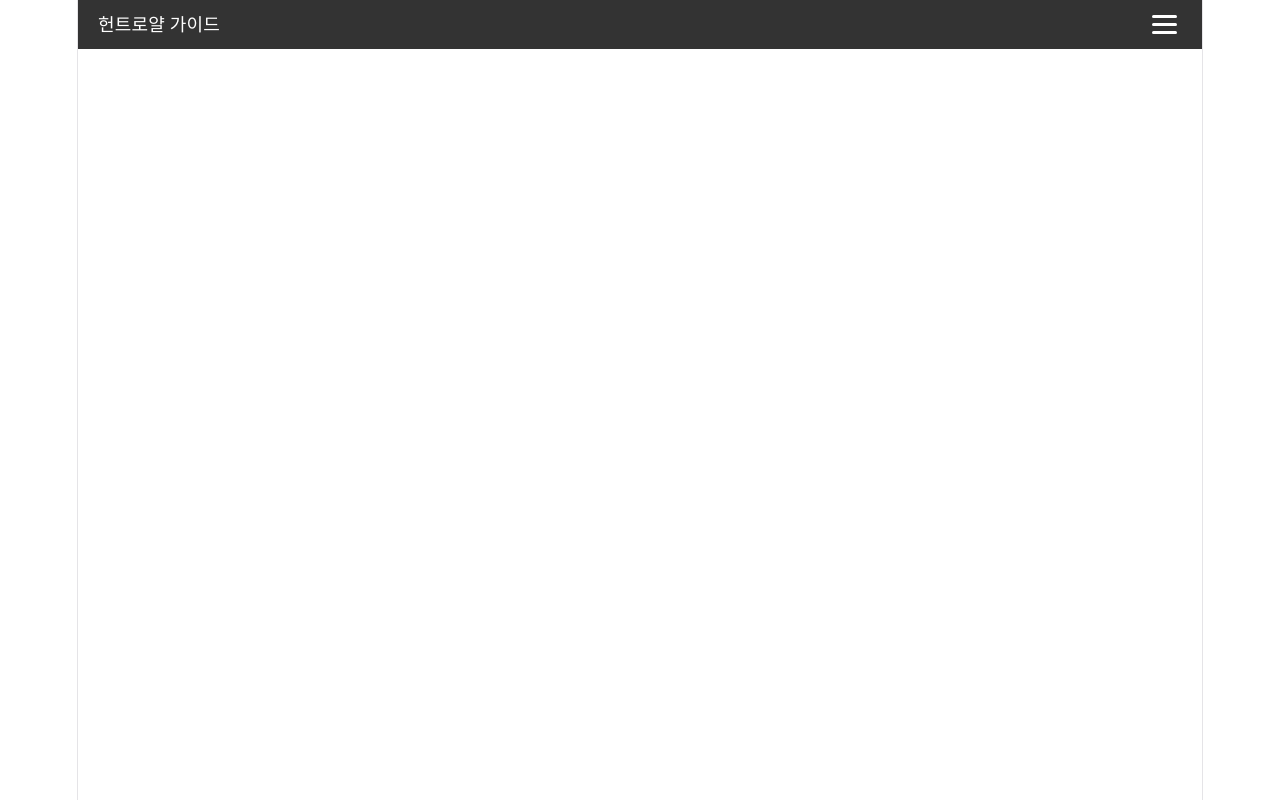
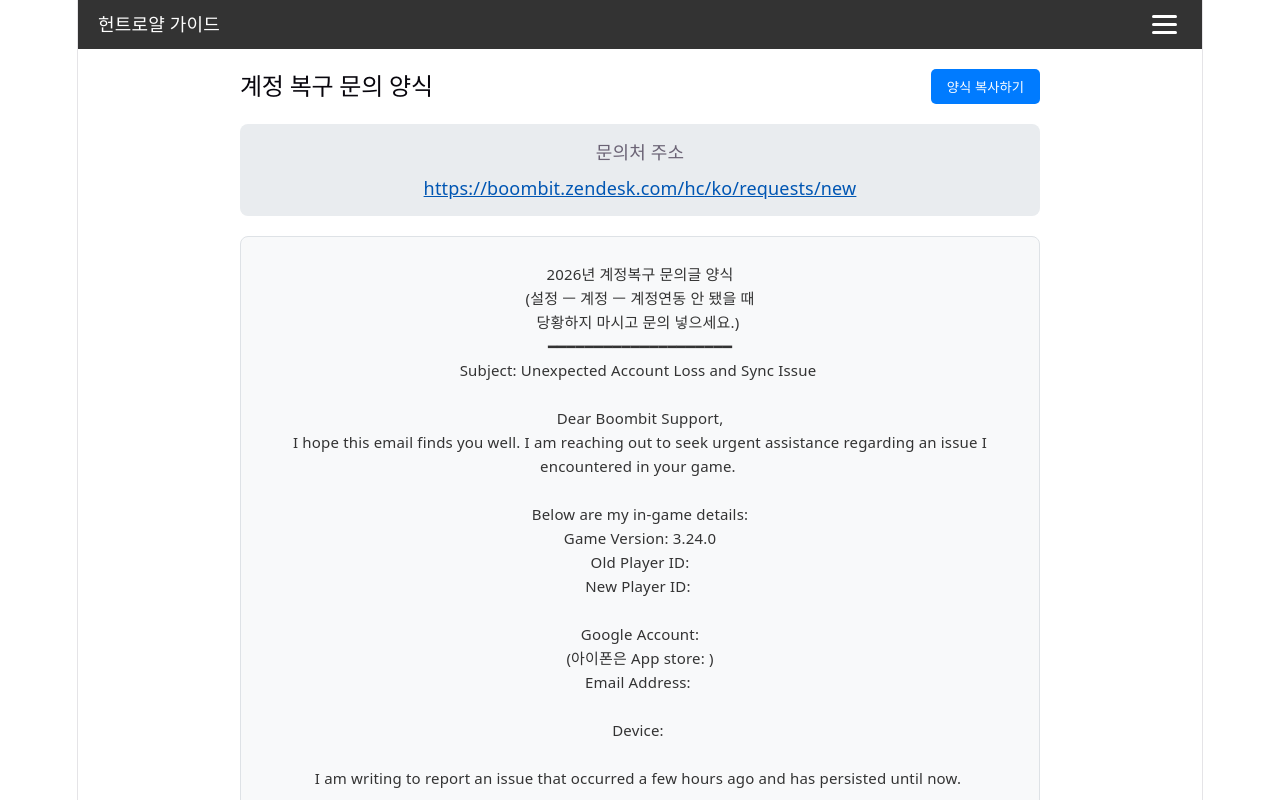
Before and after one commit to kimkk0720/hunt-royale-character, a React (Vite) app: page /support in a window 1280 px wide. Before the commit this address had no page. Shown: the top 800 px of the page. Built offline with nearby package versions, Linux system fonts and the light colour scheme.

Commit message:
feat: 복구 문의 게시판 생성

```diff
--- a/src/App.tsx
+++ b/src/App.tsx
@@ -12,7 +12,7 @@ export default function App() {
         <Routes>
           <Route path="/" element={<HomePage />} />
           <Route path="/item" element={<ItemPage />} />
-          <Route path="/supprot" element={<SupportPage />} />
+          <Route path="/support" element={<SupportPage />} />
         </Routes>
       </Layout>
     </Router>
--- /dev/null
+++ b/src/components/footer/SupportFooter.tsx
@@ -0,0 +1,17 @@
+// src/components/footer/SupportFooter.tsx
+export default function SupportFooter() {
+  return (
+    <footer style={{
+      marginTop: '40px',
+      padding: '20px',
+      textAlign: 'center',
+      borderTop: '1px solid #ddd',
+      color: '#888',
+      fontSize: '14px',
+      wordBreak: 'keep-all' // 모바일 줄바꿈 방지
+    }}>
+      <p>잘 모르시겠다면 아래 채팅방 들어오셔서 물어보셔도 됩니다.</p>
+      <p><a href={"https://open.kakao.com/o/gsoRc9Id"}>헌트로얄 던전 모임방</a></p>
+    </footer>
+  );
+}
--- a/src/components/footer/TierListFooter.tsx
+++ b/src/components/footer/TierListFooter.tsx
@@ -1,4 +1,4 @@
-// src/Footer.tsx
+// src/components/footer/TierListFooter.tsx
 export default function TierListFooter() {
   return (
     <footer style={{
--- a/src/pages/ItemPage.tsx
+++ b/src/pages/ItemPage.tsx
@@ -4,8 +4,7 @@ import TierListFooter from '../components/footer/TierListFooter.tsx';
 export default function ItemPage() {
   return (
     <div style={{ fontFamily: 'sans-serif', padding: '20px', maxWidth: '800px', margin: '0 auto' }}>
-      <h1>게시판</h1>
-      <p>여기에 게시판 목록이나 내용을 구현할 수 있습니다.</p>
+      <h1>공사중</h1>
 
       <div style={{
         border: '1px solid #ddd',
@@ -14,11 +13,6 @@ export default function ItemPage() {
         backgroundColor: '#fff',
         minHeight: '300px'
       }}>
-        <ul style={{ listStyle: 'none', padding: 0 }}>
-          <li style={{ padding: '10px 0', borderBottom: '1px solid #eee' }}>공지사항: 게시판이 생성되었습니다.</li>
-          <li style={{ padding: '10px 0', borderBottom: '1px solid #eee' }}>팁: 고르곤은 SSS급입니다.</li>
-          <li style={{ padding: '10px 0', borderBottom: '1px solid #eee' }}>질문: 협동 모드 파티 구합니다.</li>
-        </ul>
       </div>
 
       <TierListFooter />
--- a/src/pages/SupportPage.tsx
+++ b/src/pages/SupportPage.tsx
@@ -1,24 +1,119 @@
 // src/pages/SupportPage.tsx
+import { useState } from 'react';
+import SupportFooter from "../components/footer/SupportFooter.tsx";
 
 export default function SupportPage() {
+  // 화면에 띄울 텍스트를 변수로 저장합니다. (백틱 ` 을 사용하면 줄바꿈이 그대로 유지됩니다)
+  const templateText = `2026년 계정복구 문의글 양식
+(설정 ㅡ 계정 ㅡ 계정연동 안 됐을 때
+당황하지 마시고 문의 넣으세요.)
+━━━━━━━━━━━━━━━━━━━━
+Subject: Unexpected Account Loss and Sync Issue
+
+Dear Boombit Support,
+I hope this email finds you well. I am reaching out to seek urgent assistance regarding an issue I encountered in your game.
+
+Below are my in-game details:
+Game Version: 3.24.0
+Old Player ID:
+New Player ID:
+
+Google Account:
+(아이폰은 App store: )
+Email Address:
+
+Device:
+
+I am writing to report an issue that occurred a few hours ago and has persisted until now.
+
+A few hours ago, I tried to return to the game, but my old account was unexpectedly missing, and my Google account could not be synced.
+
+Initially, I assumed it might be a temporary glitch that would resolve itself automatically. However, despite waiting patiently, the issue persists.
+I am reaching out to you via this email for assistance.
+
+I would greatly appreciate it if you could investigate this matter promptly and help resolve the issue.
+
+Best regards,
+
+━━━━━━━━━━━━━━━━━━━━━━━━━━━━━━━━━━━
+
+For your reference, I have attached the following evidence:
+
+A screenshot displaying the message received upon logging into the game.
+(게임 접속시 뜨는 문구)
+(자기 자신이 어떤 상태인지 알려주는 증거물)
+(구글 연동 안되고 있음을 보여주는 스샷도 첨부)
+
+A screenshot of my in-game profile.
+(게임 프로필)
+(게임 접속해서 프로필 공유하기 ㅡ 카톡 ㅡ 다운로드)
+
+A screenshot of the recent payment made in Hunt Royale.
+(결제영수증 최대한 많이)`;
+
+  const [copied, setCopied] = useState(false);
+
+  // 텍스트 복사 기능
+  const handleCopy = () => {
+    navigator.clipboard.writeText(templateText).then(() => {
+      setCopied(true);
+      setTimeout(() => setCopied(false), 2000); // 2초 뒤에 원래 버튼 텍스트로 복구
+      alert('양식이 클립보드에 복사되었습니다.');
+    });
+  };
+
   return (
-    <div style={{ fontFamily: 'sans-serif', padding: '20px', maxWidth: '800px', margin: '0 auto' }}>
-      <h1>게시판</h1>
-      <p>여기에 게시판 목록이나 내용을 구현할 수 있습니다.</p>
+    <div style={{ padding: '20px', maxWidth: '800px', margin: '0 auto' }}>
 
+      {/* 헤더 및 복사 버튼 영역 */}
+      <div style={{ display: 'flex', justifyContent: 'space-between', alignItems: 'center', marginBottom: '20px' }}>
+        <h2 style={{ margin: 0 }}>계정 복구 문의 양식</h2>
+        <button
+          onClick={handleCopy}
+          style={{
+            padding: '8px 16px',
+            backgroundColor: copied ? '#28a745' : '#007bff',
+            color: '#fff',
+            border: 'none',
+            borderRadius: '5px',
+            cursor: 'pointer',
+            fontWeight: 'bold',
+            transition: 'background-color 0.3s'
+          }}
+        >
+          {copied ? '복사 완료!' : '양식 복사하기'}
+        </button>
+      </div>
+
+      {/* 문의처 주소 영역 (클릭할 수 있도록 별도 분리) */}
+      <div style={{ margin: '20px 0px 20px', padding: '15px', backgroundColor: '#e9ecef', borderRadius: '8px' }}>
+        <p style={{ margin: '0 0 10px 0', fontWeight: 'bold' }}>문의처 주소</p>
+        <a
+          href="https://boombit.zendesk.com/hc/ko/requests/new"
+          target="_blank"
+          rel="noopener noreferrer"
+          style={{ color: '#0056b3', textDecoration: 'underline', wordBreak: 'break-all' }}
+        >
+          https://boombit.zendesk.com/hc/ko/requests/new
+        </a>
+      </div>
+
+      {/* 텍스트가 출력되는 본문 영역 */}
       <div style={{
-        border: '1px solid #ddd',
+        backgroundColor: '#f8f9fa',
+        padding: '25px',
         borderRadius: '8px',
-        padding: '20px',
-        backgroundColor: '#fff',
-        minHeight: '300px'
+        border: '1px solid #dee2e6',
+        whiteSpace: 'pre-wrap', // ★ 이 속성이 줄바꿈을 그대로 유지해줍니다.
+        wordBreak: 'break-word',
+        lineHeight: '1.6',
+        color: '#333',
+        fontSize: '15px'
       }}>
-        <ul style={{ listStyle: 'none', padding: 0 }}>
-          <li style={{ padding: '10px 0', borderBottom: '1px solid #eee' }}>공지사항: 게시판이 생성되었습니다.</li>
-          <li style={{ padding: '10px 0', borderBottom: '1px solid #eee' }}>팁: 고르곤은 SSS급입니다.</li>
-          <li style={{ padding: '10px 0', borderBottom: '1px solid #eee' }}>질문: 협동 모드 파티 구합니다.</li>
-        </ul>
+        {templateText}
       </div>
+
+      <SupportFooter/>
     </div>
   );
 }
```
Also changed, not shown: src/Footer.tsx (deleted, +0 -22 lines).
